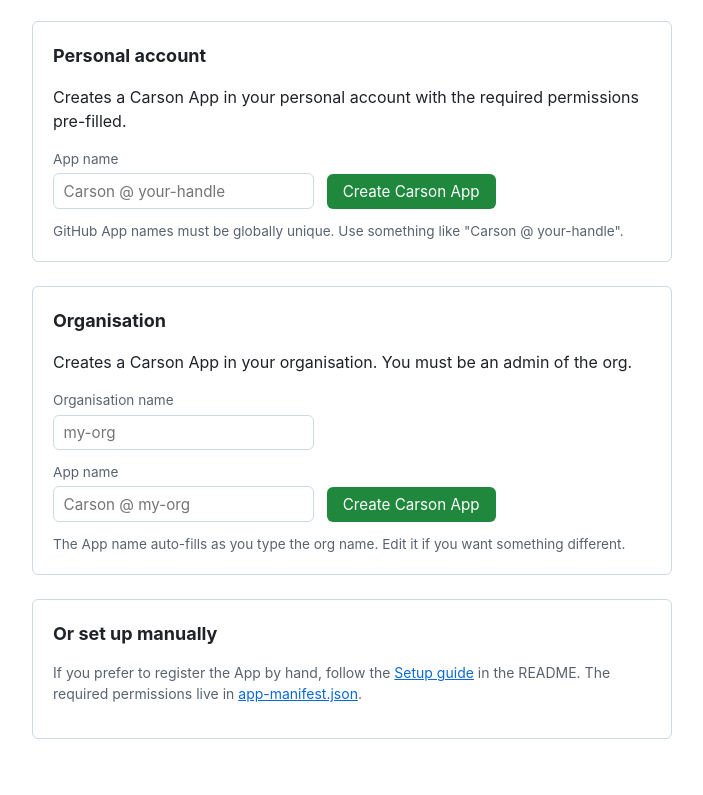
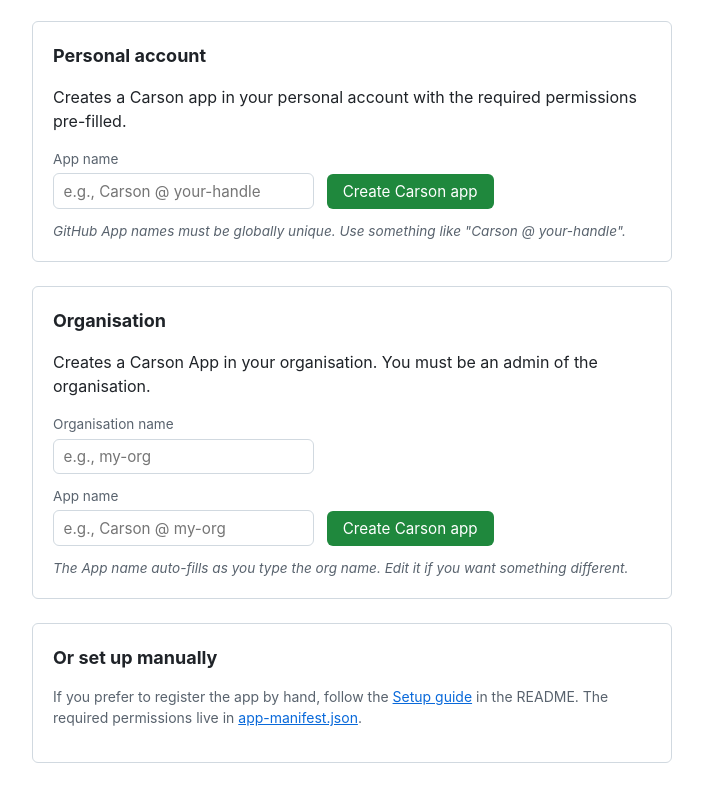
Before and after one commit to NexusPHP/carson, a website: page docs/index.html in a window 1280 px wide. Shown: the part 111-906 px from the top of the page, without its empty margins (288-991 px from the left). Before the commit the page ends 882 px from the top, so only its background shows below. Drawn offline with Linux system fonts and the light colour scheme.

Commit message:
Improve UX on landing page

```diff
--- a/docs/assets/landing.css
+++ b/docs/assets/landing.css
@@ -38,7 +38,7 @@
 button:disabled { background: var(--button-disabled); cursor: wait; }
 input[type=text] { padding: 0.45rem 0.6rem; border: 1px solid var(--border); border-radius: 6px; font-size: 0.95rem; margin-right: 0.5rem; min-width: 14rem; font-family: inherit; background: var(--input-bg); color: var(--fg); }
 label { display: block; font-size: 0.85rem; color: var(--muted); margin-top: 0.75rem; margin-bottom: 0.25rem; }
-.hint { font-size: 0.85rem; color: var(--muted); margin: 0.75rem 0 0 0; }
+.hint { font-size: 0.85rem; font-style: italic; color: var(--muted); margin: 0.75rem 0 0 0; }
 .manual { color: var(--muted); font-size: 0.875rem; }
 a { color: var(--link); }
 .error { background: var(--error-bg); border: 1px solid var(--error-border); padding: 0.75rem 1rem; border-radius: 6px; margin: 1rem 0; }
--- a/docs/assets/landing.js
+++ b/docs/assets/landing.js
@@ -15,13 +15,17 @@
 let lastOrgAppNameSuggestion = '';
 
 const showError = (msg) => {
-  errorHost.innerHTML = '<div class="error">' + msg + '</div>';
+  const div = document.createElement('div');
+  div.className = 'error';
+  div.textContent = msg;
+  errorHost.replaceChildren(div);
 };
 
 const manifestUrl = (() => {
   if (location.hostname.endsWith('.github.io')) {
     const owner = location.hostname.replace(/\.github\.io$/, '');
     const project = location.pathname.split('/').filter(Boolean)[0];
+
     if (project) {
       return 'https://raw.githubusercontent.com/' + owner + '/' + project + '/HEAD/.github/app-manifest.json';
     }
@@ -36,6 +40,7 @@
     if (!response.ok) {
       throw new Error('Failed to load app-manifest.json (' + response.status + ')');
     }
+
     return response.json();
   })
   .then((loaded) => {
@@ -55,9 +60,11 @@
 orgName.addEventListener('input', () => {
   const org = orgName.value.trim();
   const suggestion = org ? 'Carson @ ' + org : '';
+
   if (orgAppName.value === '' || orgAppName.value === lastOrgAppNameSuggestion) {
     orgAppName.value = suggestion;
   }
+
   lastOrgAppNameSuggestion = suggestion;
 });
 
@@ -69,6 +76,7 @@
     event.preventDefault();
     return false;
   }
+
   manifest.name = name;
   manifestInput.value = JSON.stringify(manifest);
   return true;
@@ -80,10 +88,12 @@
 
 orgForm.addEventListener('submit', (event) => {
   const org = orgName.value.trim();
+
   if (!org) {
     event.preventDefault();
     return;
   }
+
   if (injectName(event, orgManifest, orgAppName.value.trim())) {
     orgForm.action = 'https://github.com/organizations/' + encodeURIComponent(org) + '/settings/apps/new';
   }
--- a/docs/index.html
+++ b/docs/index.html
@@ -15,33 +15,33 @@
 
   <section>
     <h2>Personal account</h2>
-    <p>Creates a Carson App in your personal account with the required permissions pre-filled.</p>
+    <p>Creates a Carson app in your personal account with the required permissions pre-filled.</p>
     <form id="personal-form" action="https://github.com/settings/apps/new" method="post">
       <label for="personal-app-name">App name</label>
-      <input type="text" id="personal-app-name" placeholder="Carson @ your-handle" required autocomplete="off">
+      <input type="text" id="personal-app-name" placeholder="e.g., Carson @ your-handle" required autocomplete="off">
       <input type="hidden" name="manifest" id="personal-manifest">
-      <button type="submit" id="personal-button" disabled>Create Carson App</button>
+      <button type="submit" id="personal-button" disabled>Create Carson app</button>
       <p class="hint">GitHub App names must be globally unique. Use something like "Carson @ your-handle".</p>
     </form>
   </section>
 
   <section>
     <h2>Organisation</h2>
-    <p>Creates a Carson App in your organisation. You must be an admin of the org.</p>
+    <p>Creates a Carson App in your organisation. You must be an admin of the organisation.</p>
     <form id="org-form" method="post">
       <label for="org-name">Organisation name</label>
-      <input type="text" id="org-name" placeholder="my-org" required autocomplete="off">
+      <input type="text" id="org-name" placeholder="e.g., my-org" required autocomplete="off">
       <label for="org-app-name">App name</label>
-      <input type="text" id="org-app-name" placeholder="Carson @ my-org" required autocomplete="off">
+      <input type="text" id="org-app-name" placeholder="e.g., Carson @ my-org" required autocomplete="off">
       <input type="hidden" name="manifest" id="org-manifest">
-      <button type="submit" id="org-button" disabled>Create Carson App</button>
+      <button type="submit" id="org-button" disabled>Create Carson app</button>
       <p class="hint">The App name auto-fills as you type the org name. Edit it if you want something different.</p>
     </form>
   </section>
 
   <section>
     <h2>Or set up manually</h2>
-    <p class="manual">If you prefer to register the App by hand, follow the <a href="https://github.com/NexusPHP/carson#setup">Setup guide</a> in the README. The required permissions live in <a href="https://github.com/NexusPHP/carson/blob/HEAD/.github/app-manifest.json">app-manifest.json</a>.</p>
+    <p class="manual">If you prefer to register the app by hand, follow the <a href="https://github.com/NexusPHP/carson#setup">Setup guide</a> in the README. The required permissions live in <a href="https://github.com/NexusPHP/carson/blob/HEAD/.github/app-manifest.json">app-manifest.json</a>.</p>
   </section>
 
   <div id="error-host"></div>
```
